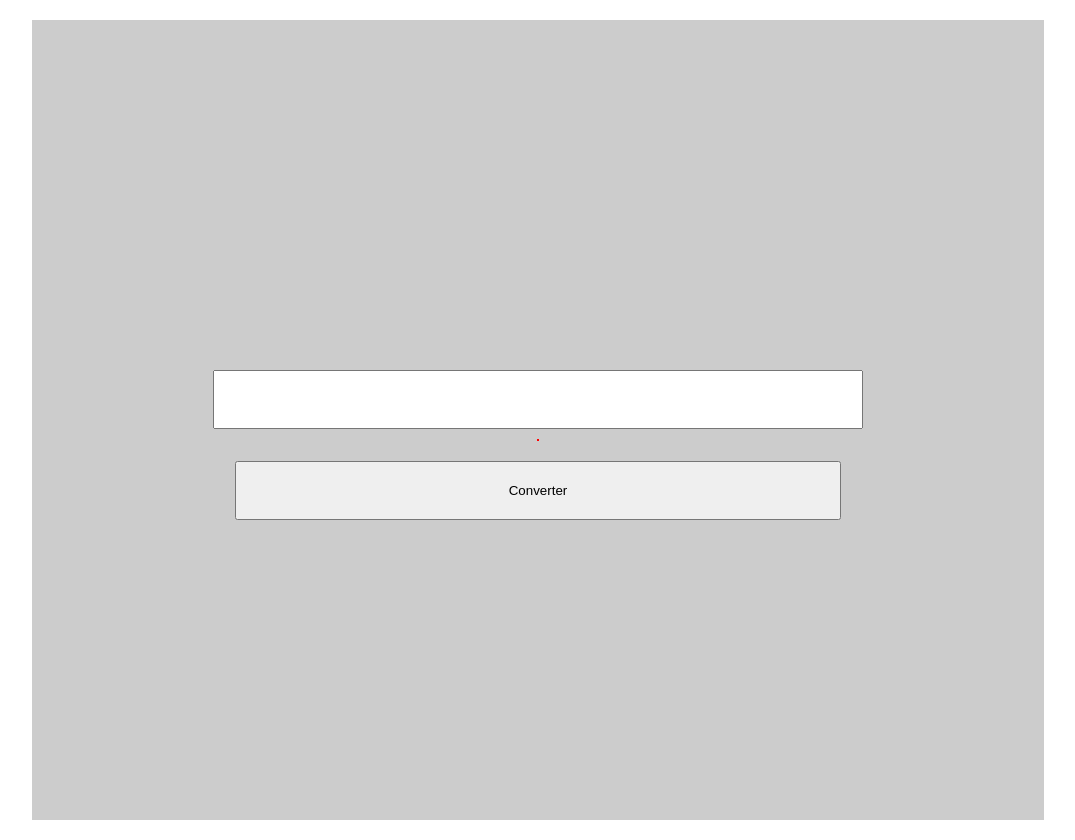
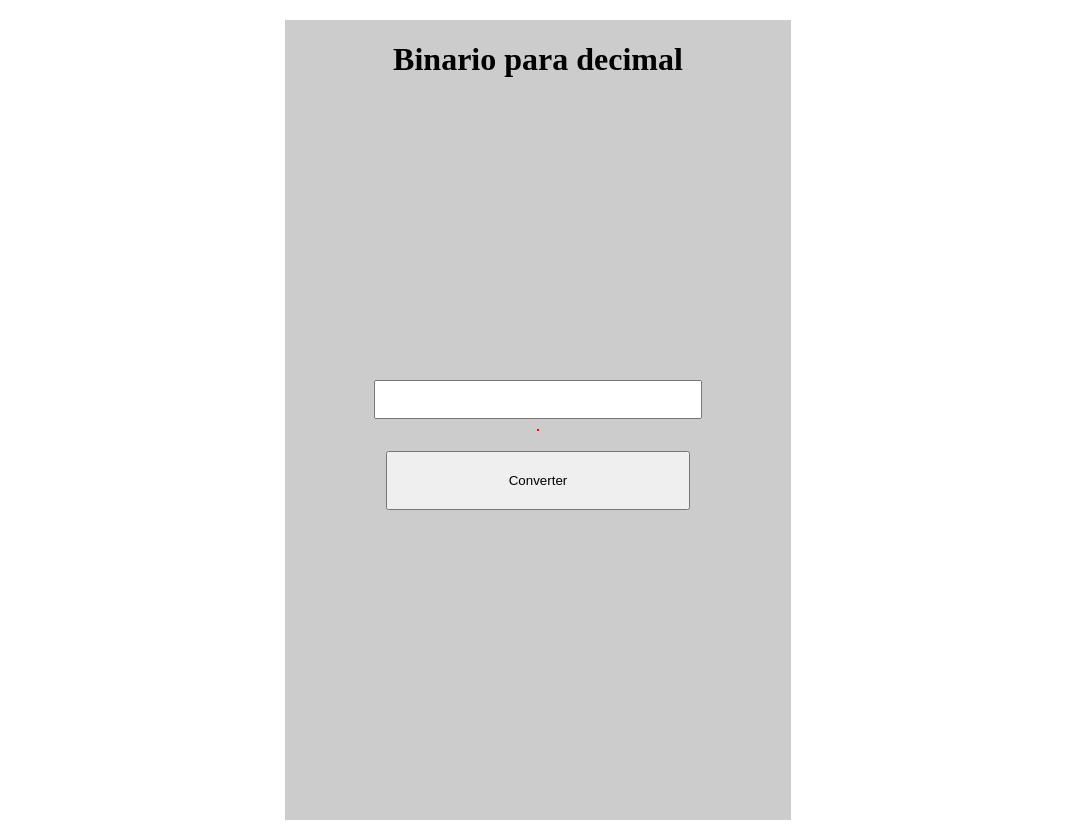
Before and after one commit to harucard/AppsForTrainnining, a website: page Bin2Dec/index.html in a window 1280 px wide. Shown: the whole page, without its empty margins (102-1177 px from the left). Drawn offline with Linux system fonts and the light colour scheme.

Commit message:
Alterando tamanho do form

```diff
--- a/Bin2Dec/index.html
+++ b/Bin2Dec/index.html
@@ -9,6 +9,10 @@
 </head>
 
 <body>
+  <div>
+    <h1>Binario para decimal</h1>
+  </div>
+
   <form action="" data-formulario="form">
     <input data-input="input" type="text" required class="input">
     <span data-span="error" class="error"></span>
--- a/Bin2Dec/style.css
+++ b/Bin2Dec/style.css
@@ -4,7 +4,7 @@ body{
 
 form{
 
-  width: 80%;
+  width: 40%;
   height: 800px;
   display:flex;
   flex-direction: column;
@@ -18,7 +18,7 @@ form{
   }
   .input{
 
-    padding: 20px;
+    padding: 10px;
     margin:60px auto 0;
   }
 .button{
@@ -29,3 +29,9 @@ form{
   margin:10px auto;
   border: 1px solid red;
 }
+div > h1 {
+ position:absolute;
+ left: 50%;
+ transform: translateX(-50%);
+
+}
```
